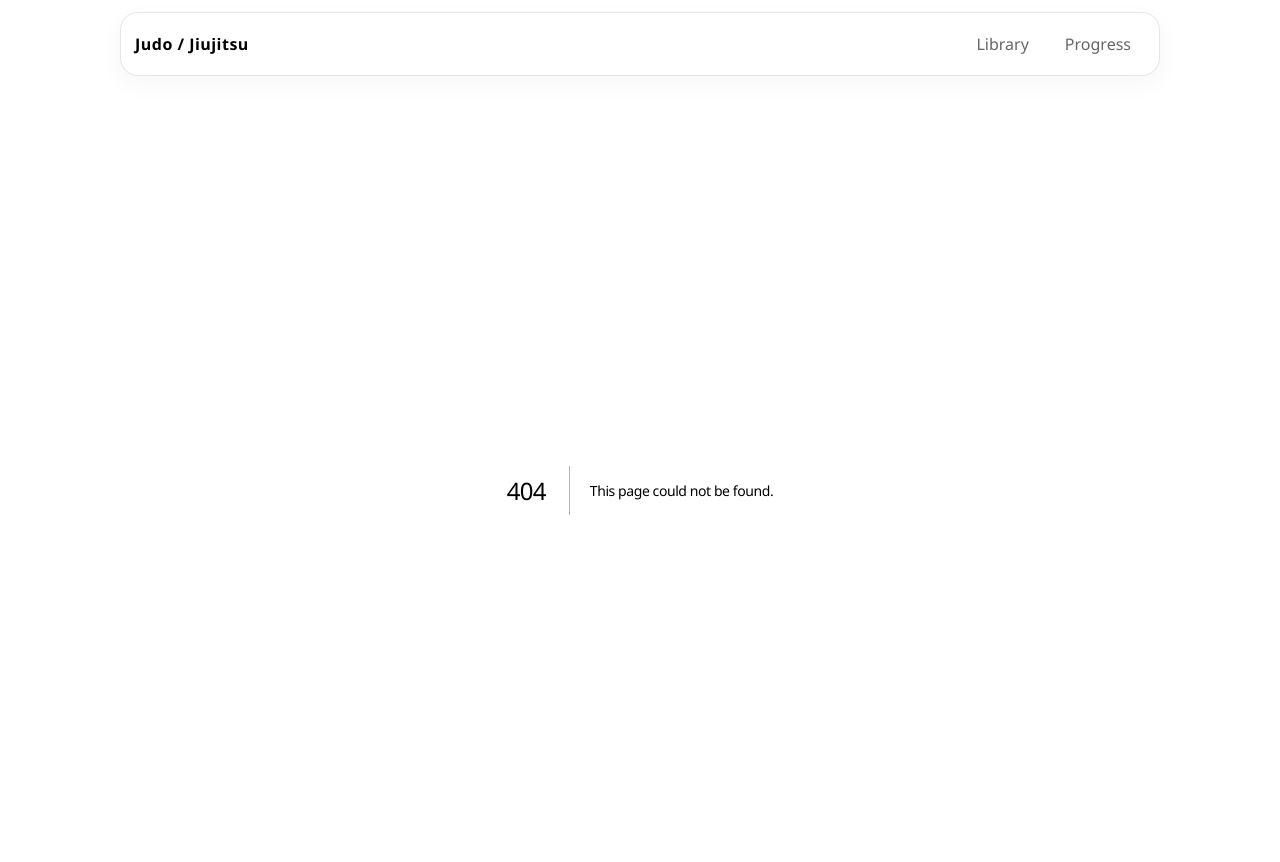
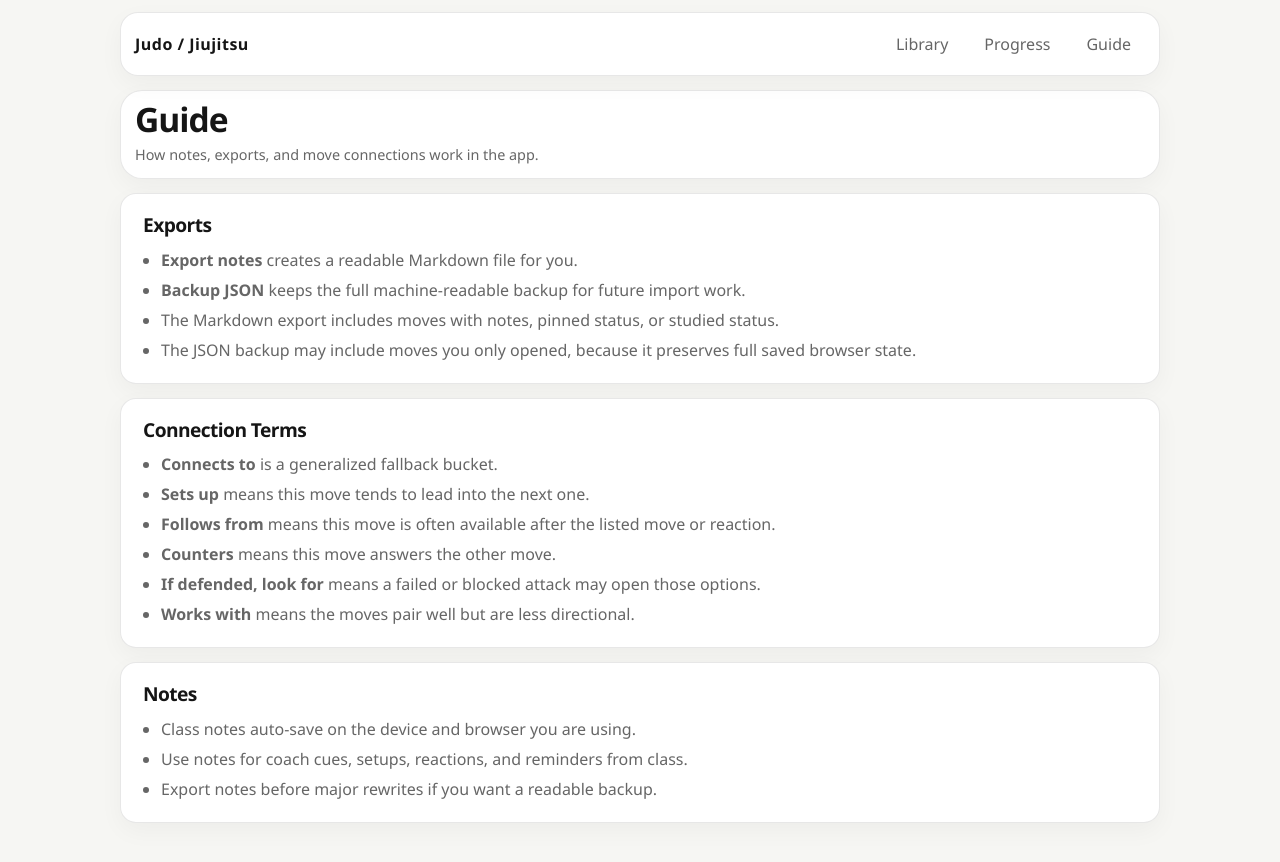
Before and after one commit to gocre8/judo, a Next.js app: page /guide in a window 1280 px wide. Before the commit this address had no page. Shown: the top 862 px of the page. Built offline with nearby package versions, Linux system fonts and the light colour scheme.

Commit message:
Add in-app guide and restore card spacing

```diff
--- a/app/globals.css
+++ b/app/globals.css
@@ -170,7 +170,7 @@ p {
   justify-content: center;
   gap: 8px;
   border-radius: 999px;
-  padding: 8px 13px;
+  padding: 10px 14px;
   transition: transform 150ms ease, background 150ms ease, color 150ms ease;
 }
 
@@ -275,9 +275,9 @@ p {
 
 .move-card {
   border-radius: var(--radius-md);
-  padding: 10px;
+  padding: 14px;
   display: grid;
-  gap: 10px;
+  gap: 12px;
 }
 
 .move-card .pill-row {
@@ -369,12 +369,12 @@ p {
 }
 
 .move-card__connection-chip {
-  padding: 6px 10px;
+  padding: 4px 9px;
   border-radius: 999px;
   border: 1px solid var(--line);
   background: #f5f5f2;
   color: #444;
-  font-size: 0.82rem;
+  font-size: 0.76rem;
 }
 
 .muted-label {
--- /dev/null
+++ b/app/guide/page.tsx
@@ -0,0 +1,41 @@
+export default function GuidePage() {
+  return (
+    <div className="section">
+      <section className="detail-hero">
+        <h1>Guide</h1>
+        <p className="muted-label">How notes, exports, and move connections work in the app.</p>
+      </section>
+
+      <section className="detail-panel">
+        <h3>Exports</h3>
+        <ul className="unordered-list">
+          <li><strong>Export notes</strong> creates a readable Markdown file for you.</li>
+          <li><strong>Backup JSON</strong> keeps the full machine-readable backup for future import work.</li>
+          <li>The Markdown export includes moves with notes, pinned status, or studied status.</li>
+          <li>The JSON backup may include moves you only opened, because it preserves full saved browser state.</li>
+        </ul>
+      </section>
+
+      <section className="detail-panel">
+        <h3>Connection Terms</h3>
+        <ul className="unordered-list">
+          <li><strong>Connects to</strong> is a generalized fallback bucket.</li>
+          <li><strong>Sets up</strong> means this move tends to lead into the next one.</li>
+          <li><strong>Follows from</strong> means this move is often available after the listed move or reaction.</li>
+          <li><strong>Counters</strong> means this move answers the other move.</li>
+          <li><strong>If defended, look for</strong> means a failed or blocked attack may open those options.</li>
+          <li><strong>Works with</strong> means the moves pair well but are less directional.</li>
+        </ul>
+      </section>
+
+      <section className="detail-panel">
+        <h3>Notes</h3>
+        <ul className="unordered-list">
+          <li>Class notes auto-save on the device and browser you are using.</li>
+          <li>Use notes for coach cues, setups, reactions, and reminders from class.</li>
+          <li>Export notes before major rewrites if you want a readable backup.</li>
+        </ul>
+      </section>
+    </div>
+  );
+}
--- a/app/layout.tsx
+++ b/app/layout.tsx
@@ -23,6 +23,7 @@ export default function RootLayout({
             <nav className="site-nav" aria-label="Primary">
               <Link href="/library">Library</Link>
               <Link href="/progress">Progress</Link>
+              <Link href="/guide">Guide</Link>
             </nav>
           </header>
           <main>{children}</main>
```
Also changed, not shown: research/technique-staging.md (+21 -0 lines).
